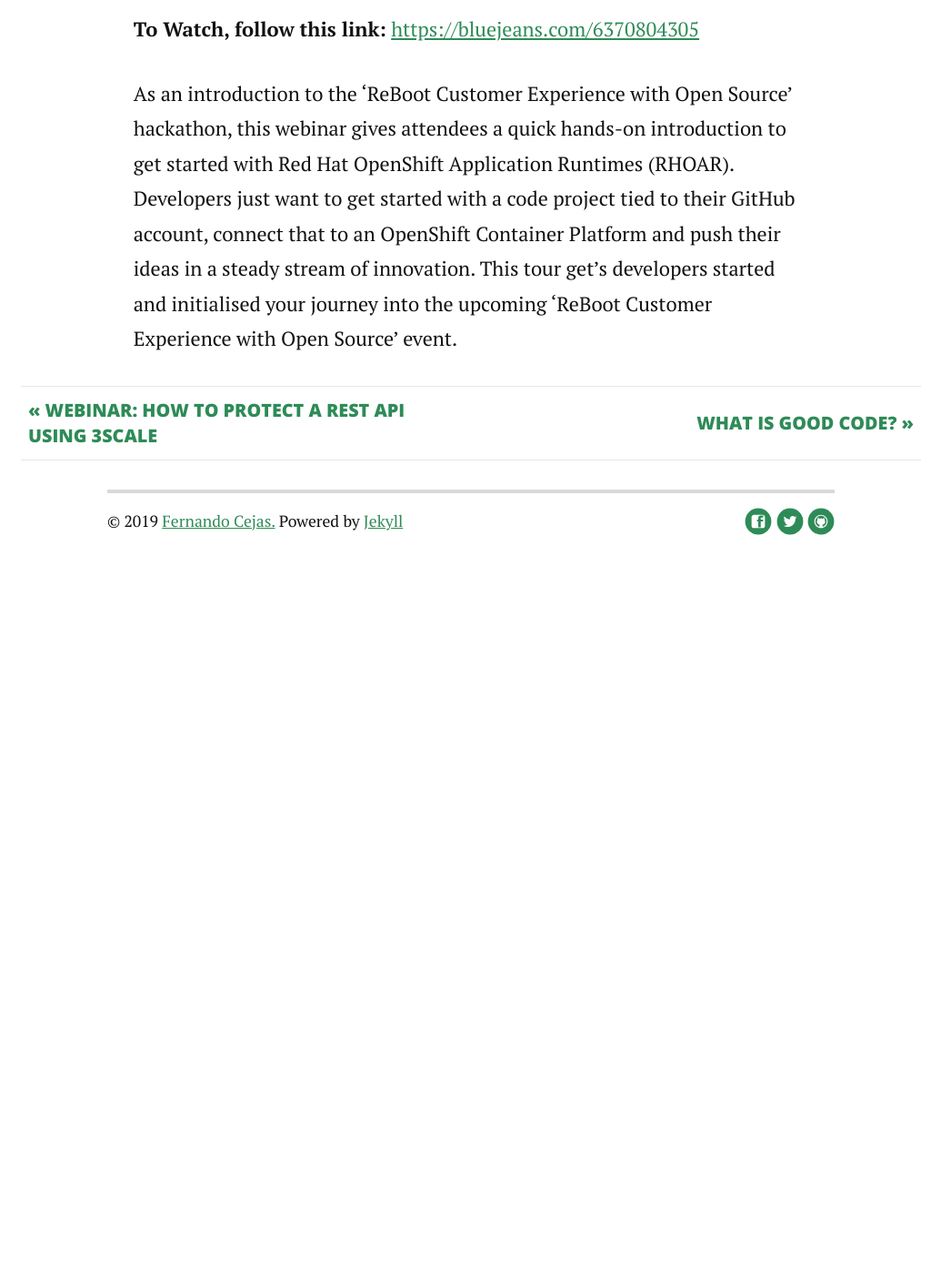
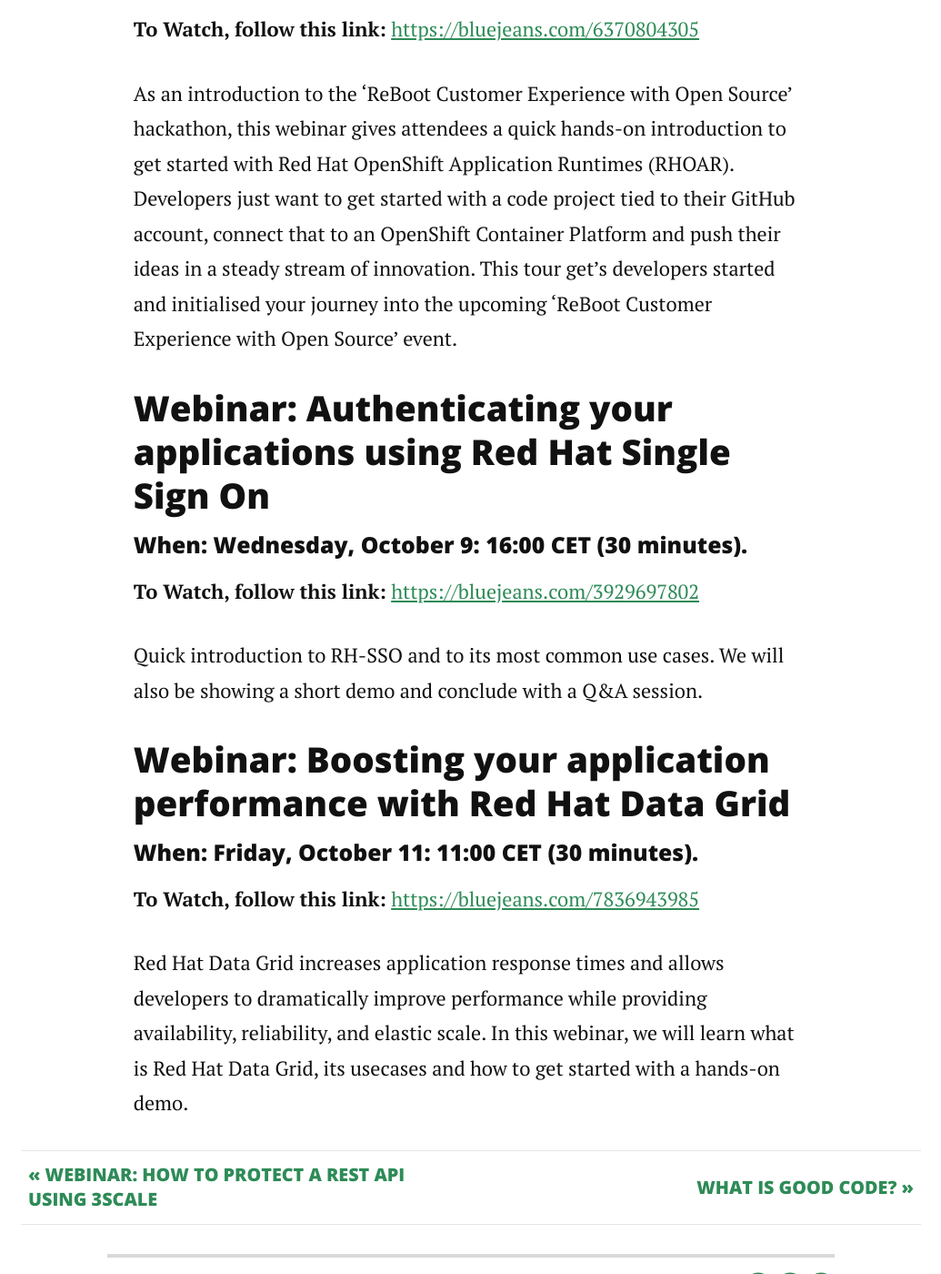
Before and after one commit to redhat-hackathon/redhat-hackathon.github.io, a Jekyll site: the page built from _posts/2019-04-10-update-upcoming-webinars.markdown, in a window 1280 px wide and 1400 px high, scrolled down 2239 px. Shown: the whole window at 91% size, without its empty margins (122-1157 px from the left). Built offline with Jekyll 4.4.1, drawn with Linux system fonts in a browser that asks for light colours; nearby versions of some CDN libraries; before the commit the page ends 2869 px from its top, so only the background shows below that.

Commit message:
Update upcoming webinars information.

```diff
--- a/_posts/2019-04-10-update-upcoming-webinars.markdown
+++ b/_posts/2019-04-10-update-upcoming-webinars.markdown
@@ -34,3 +34,19 @@
 **To Watch, follow this link:** [https://bluejeans.com/6370804305](https://bluejeans.com/6370804305)
 
 As an introduction to the 'ReBoot Customer Experience with Open Source' hackathon, this webinar gives attendees a quick hands-on introduction to get started with Red Hat OpenShift Application Runtimes (RHOAR). Developers just want to get started with a code project tied to their GitHub account, connect that to an OpenShift Container Platform and push their ideas in a steady stream of innovation. This tour get's developers started and initialised your journey into the upcoming 'ReBoot Customer Experience with Open Source' event.
+
+### Webinar: Authenticating your applications using Red Hat Single Sign On
+
+#### When: Wednesday, October 9: 16:00 CET (30 minutes).
+
+**To Watch, follow this link:** [https://bluejeans.com/3929697802](https://bluejeans.com/3929697802)
+
+Quick introduction to RH-SSO and to its most common use cases. We will also be showing a short demo and conclude with a Q&A session.
+
+### Webinar: Boosting your application performance with Red Hat Data Grid
+
+#### When: Friday, October 11: 11:00 CET (30 minutes).
+
+**To Watch, follow this link:** [https://bluejeans.com/7836943985](https://bluejeans.com/7836943985)
+
+Red Hat Data Grid increases application response times and allows developers to dramatically improve performance while providing availability, reliability, and elastic scale. In this webinar, we will learn what is Red Hat Data Grid, its usecases and how to get started with a hands-on demo.
```
